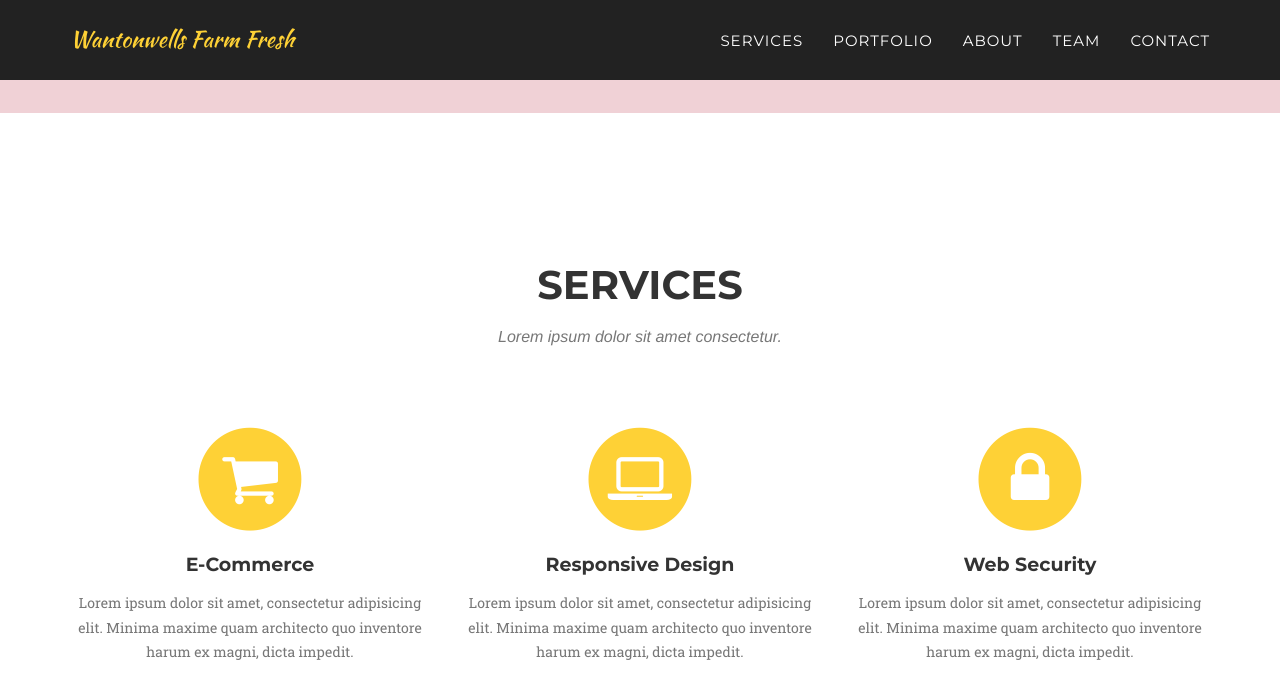
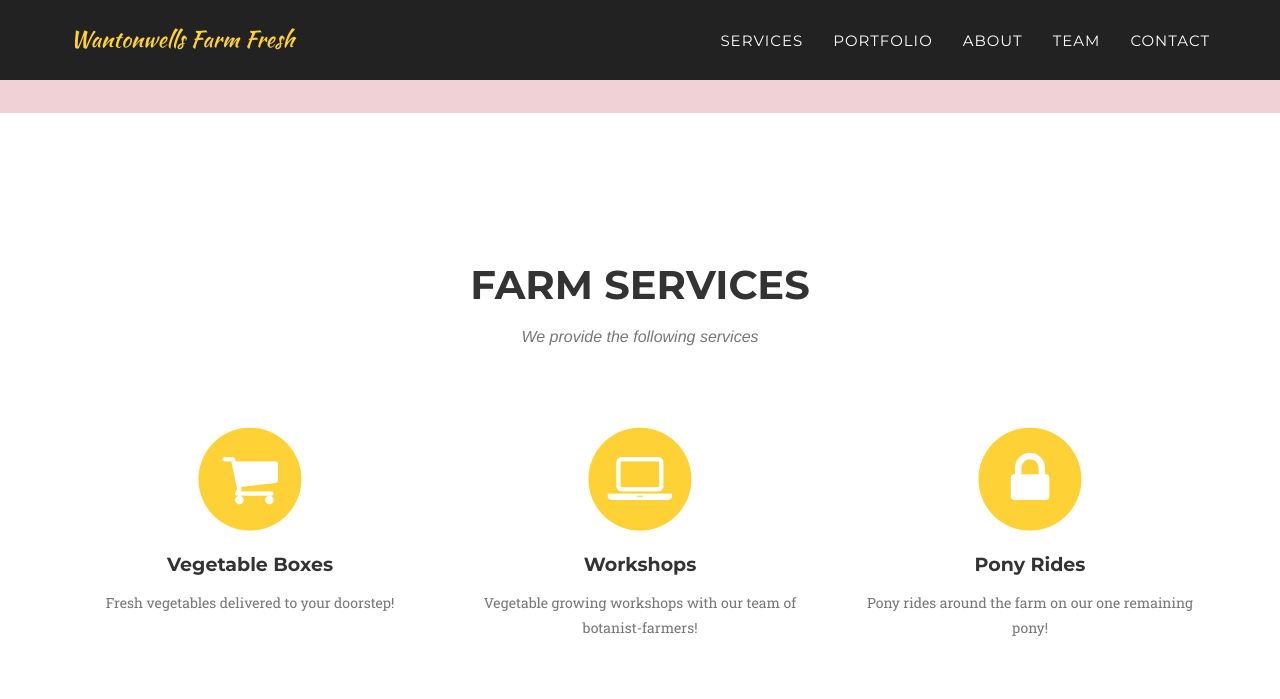
Before and after one commit to pollypeaches/pollypeaches.github.io, a Jekyll site: the page built from index.html, in a window 1280 px wide and 900 px high, scrolled down 645 px. Shown: the top 699 px of the window. Built offline with Jekyll 4.4.1, drawn with Linux system fonts in a browser that asks for light colours; some web fonts are replaced.

Commit message:
updated services

```diff
--- a/_includes/services.html
+++ b/_includes/services.html
@@ -3,8 +3,8 @@
         <div class="container">
             <div class="row">
                 <div class="col-lg-12 text-center">
-                    <h2 class="section-heading">Services</h2>
-                    <h3 class="section-subheading text-muted">Lorem ipsum dolor sit amet consectetur.</h3>
+                    <h2 class="section-heading">Farm Services</h2>
+                    <h3 class="section-subheading text-muted">We provide the following services</h3>
                 </div>
             </div>
             <div class="row text-center">
@@ -13,24 +13,24 @@
                         <i class="fa fa-circle fa-stack-2x text-primary"></i>
                         <i class="fa fa-shopping-cart fa-stack-1x fa-inverse"></i>
                     </span>
-                    <h4 class="service-heading">E-Commerce</h4>
-                    <p class="text-muted">Lorem ipsum dolor sit amet, consectetur adipisicing elit. Minima maxime quam architecto quo inventore harum ex magni, dicta impedit.</p>
+                    <h4 class="service-heading">Vegetable Boxes</h4>
+                    <p class="text-muted">Fresh vegetables delivered to your doorstep!</p>
                 </div>
                 <div class="col-md-4">
                     <span class="fa-stack fa-4x">
                         <i class="fa fa-circle fa-stack-2x text-primary"></i>
                         <i class="fa fa-laptop fa-stack-1x fa-inverse"></i>
                     </span>
-                    <h4 class="service-heading">Responsive Design</h4>
-                    <p class="text-muted">Lorem ipsum dolor sit amet, consectetur adipisicing elit. Minima maxime quam architecto quo inventore harum ex magni, dicta impedit.</p>
+                    <h4 class="service-heading">Workshops</h4>
+                    <p class="text-muted">Vegetable growing workshops with our team of botanist-farmers!</p>
                 </div>
                 <div class="col-md-4">
                     <span class="fa-stack fa-4x">
                         <i class="fa fa-circle fa-stack-2x text-primary"></i>
                         <i class="fa fa-lock fa-stack-1x fa-inverse"></i>
                     </span>
-                    <h4 class="service-heading">Web Security</h4>
-                    <p class="text-muted">Lorem ipsum dolor sit amet, consectetur adipisicing elit. Minima maxime quam architecto quo inventore harum ex magni, dicta impedit.</p>
+                    <h4 class="service-heading">Pony Rides</h4>
+                    <p class="text-muted">Pony rides around the farm on our one remaining pony!</p>
                 </div>
             </div>
         </div>
```
